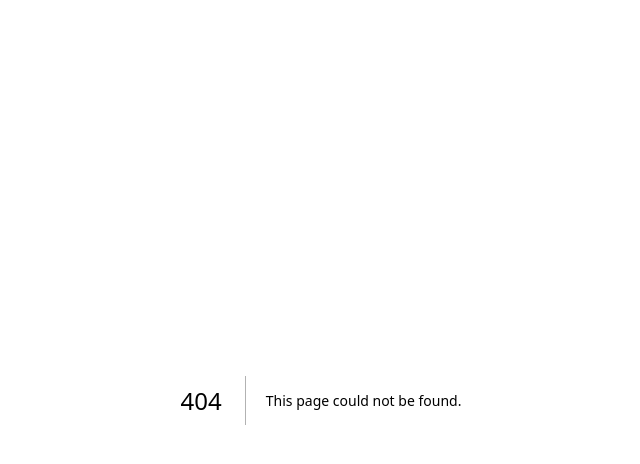
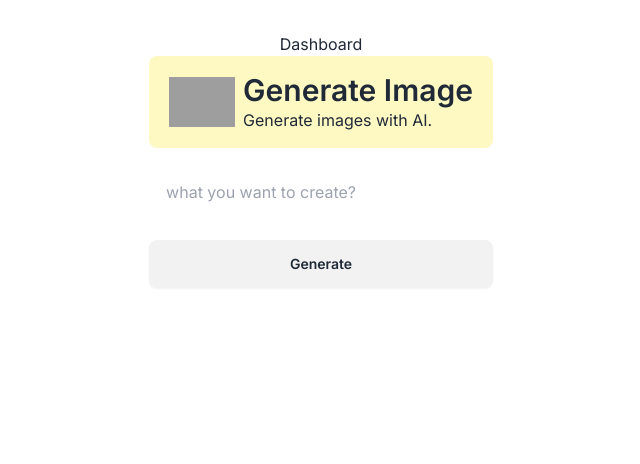
Before and after one commit to mohammadashrafulislam1/image-ai, a Next.js app: page /generateimage in a window 1280 px wide. Before the commit this address had no page. Shown: the top 464 px of the page, without its empty margins (319-959 px from the left). Built offline with nearby package versions, Linux system fonts and the light colour scheme; grey boxes are pictures that could not be loaded.

Commit message:
dashboard is working with form

```diff
--- a/app/(Dashboard)/(Route)/dashboard/page.tsx
+++ /dev/null
@@ -1,6 +0,0 @@
-export default function Dashboard (){
-    return(
-        <>
-        <p>Dashboard</p></>
-    )
-}
--- /dev/null
+++ b/app/(Dashboard)/(Route)/generateimage/page.tsx
@@ -0,0 +1,44 @@
+"use client"
+import { useState } from "react";
+
+export default function Dashboard (){
+     const [inputValue, setInputValue] = useState('');
+
+     const handleInputChange =(e)=>{
+        setInputValue(e.target.value)
+     }
+
+     const handleSubmit =(e)=>{
+        e.preventDefault();
+        console.log('input value:', inputValue)
+     }
+
+    return(
+        <div className="flex flex-col items-center mt-8">
+        <p>Dashboard</p>
+
+       <div>
+         <div className="flex gap-2 w-fit bg-yellow-100 px-5 py-4 rounded-lg justify-center items-center">
+            <img src="https://i.ibb.co/SN1mFq0/noun-images-212329.png" alt="" className="md:w-[66px] md:h-[50px]" />
+            <div>
+                <h1 className="text-3xl font-[600]">Generate Image</h1>
+                <p>Generate images with AI.</p>
+            </div>
+         </div>
+
+         <div className="w-full mt-5">
+            <form action="" onSubmit={handleSubmit}>
+                <input
+                type="text"
+                placeholder="what you want to create?"
+                value={inputValue}
+                onChange={handleInputChange}
+                className="input w-full"
+                 /> <br /><br />
+                <button type="submit" className="btn w-full">Generate</button>
+            </form>
+         </div>
+       </div>
+        </div>
+    )
+}
--- a/middleware.ts
+++ b/middleware.ts
@@ -4,7 +4,8 @@ import {
   } from '@clerk/nextjs/server';
 
   const isProtectedRoute = createRouteMatcher([
-    '/dashboard(.*)'
+    '/dashboard(.*)',
+    '/image(.*)'
   ]);
 
   export default clerkMiddleware((auth, req) => {
```
